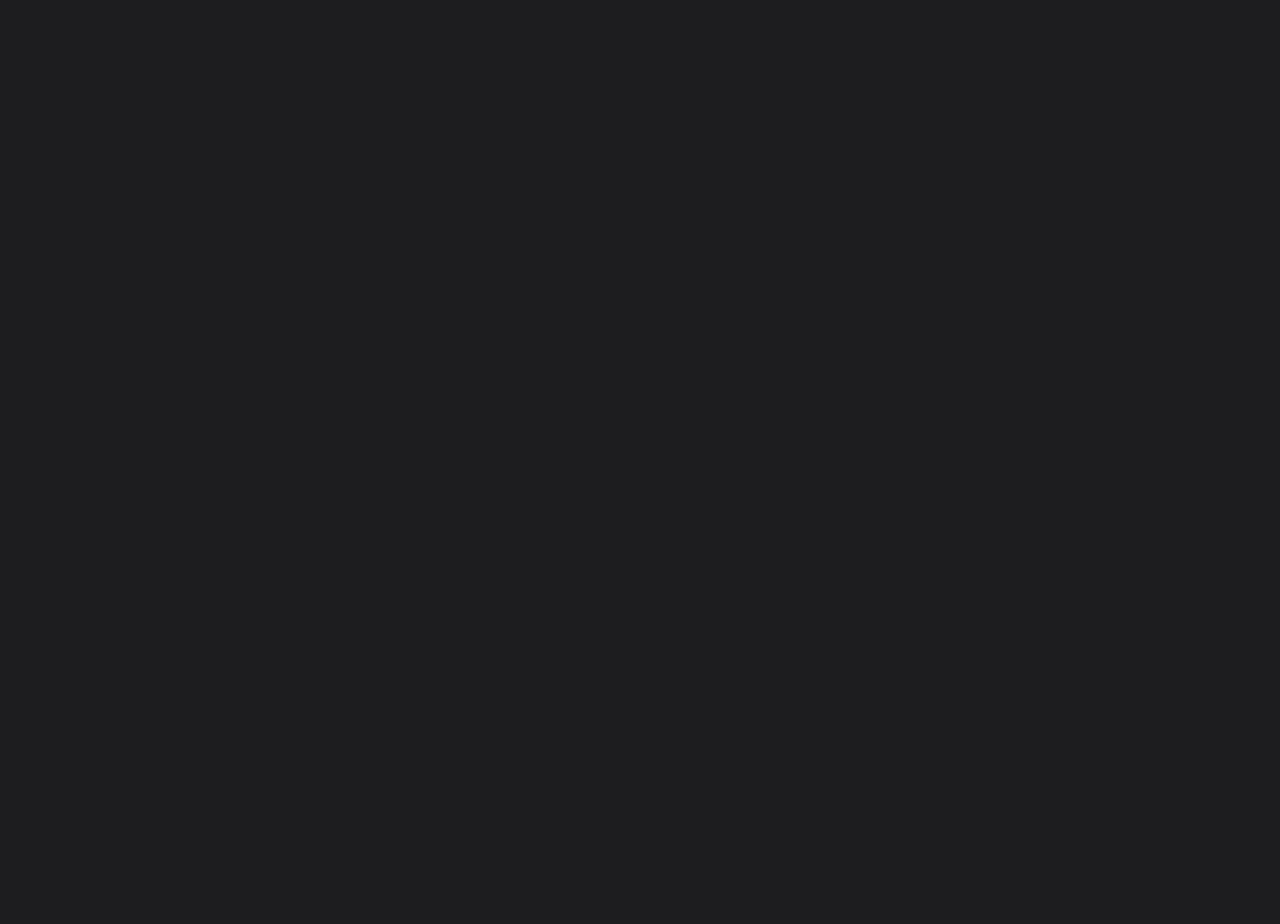
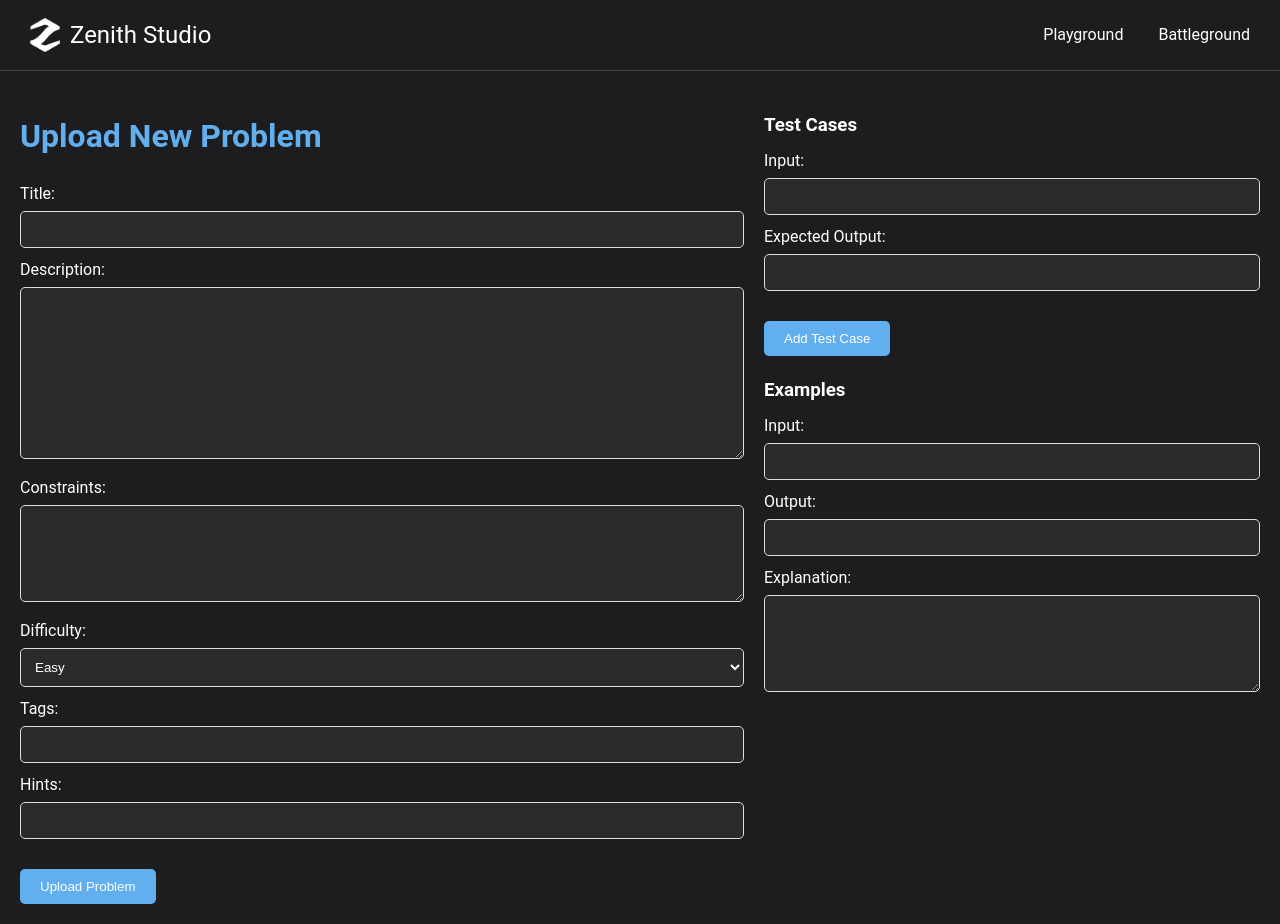
Before and after one commit to SumirVats2003/zenithStudio-frontend, a React (Vite) app: page /upload in a window 1280 px wide. Before the commit this address had no page. Before the commit the page ends 800 px from the top, so only its background shows below. Built offline with nearby package versions, Linux system fonts and the light colour scheme.

Commit message:
created problems upload page

```diff
--- a/src/App.jsx
+++ b/src/App.jsx
@@ -5,6 +5,7 @@
 import Playground from './pages/Playground'
 import Arena from './pages/Arena'
 import ProblemPage from './pages/ProblemPage'
+import UploadPage from './pages/UploadPage'
 
 const App = () => {
   return (
@@ -15,6 +16,7 @@
         <Route path='/playground' element={<Playground />} />
         <Route path='/arena' element={<Arena />} />
         <Route path='/problems/:problemId' element={<ProblemPage />} />
+        <Route path='/upload' element={<UploadPage />} />
       </Routes>
     </Router>
   )
--- a/src/components/InputOutputPanel.css
+++ b/src/components/InputOutputPanel.css
@@ -41,7 +41,7 @@
 }
 
 .output-container {
-  margin-top: 20px;
+  margin-top: 1rem;
   display: flex;
   align-items: flex-start;
   flex-direction: column;
--- a/src/pages/Arena.css
+++ b/src/pages/Arena.css
@@ -57,3 +57,22 @@
   height: 400px;
   margin-top: 5rem;
 }
+
+.button-container {
+  display: flex;
+  justify-content: flex-end;
+  margin-bottom: 20px;
+}
+
+.upload-button {
+  background-color: green;
+  color: white;
+  border: none;
+  padding: 10px 20px;
+  cursor: pointer;
+  border-radius: 5px;
+}
+
+.upload-button:hover {
+  background-color: darkgreen;
+}
--- a/src/pages/Arena.jsx
+++ b/src/pages/Arena.jsx
@@ -6,7 +6,6 @@
 
 const Arena = () => {
   const [problems, setProblems] = useState([])
-  const [selectedProblem, setSelectedProblem] = useState(null)
   const [currentPage, setCurrentPage] = useState(1)
   const [loading, setLoading] = useState(true)
   const problemsPerPage = 20
@@ -30,16 +29,8 @@
   }, [])
 
   const handleProblemSelect = problem => {
-    setSelectedProblem(problem)
     window.location.href = `/problems/${problem.id}`
   }
-
-  const indexOfLastProblem = currentPage * problemsPerPage
-  const indexOfFirstProblem = indexOfLastProblem - problemsPerPage
-  const currentProblems = problems.slice(
-    indexOfFirstProblem,
-    indexOfLastProblem,
-  )
 
   const handlePageChange = pageNumber => {
     setCurrentPage(pageNumber)
@@ -49,6 +40,14 @@
     <>
       <Navbar pgvisible={true} arvisible={false} bgvisible={true} />
       <div className='arena-container'>
+        <div className='button-container'>
+          <button
+            className='upload-button'
+            onClick={() => (window.location.href = '/upload')}
+          >
+            Upload Problem
+          </button>
+        </div>
         <div className='problem-table-container'>
           {loading ? (
             <div className='table-placeholder'>
@@ -74,7 +73,10 @@
           ) : (
             <>
               <ProblemList
-                problems={currentProblems}
+                problems={problems.slice(
+                  (currentPage - 1) * problemsPerPage,
+                  currentPage * problemsPerPage,
+                )}
                 onSelect={handleProblemSelect}
               />
               <Pagination
--- /dev/null
+++ b/src/pages/UploadPage.css
@@ -0,0 +1,82 @@
+.upload-page-container {
+  padding: 20px;
+  display: flex;
+  flex-wrap: wrap;
+}
+
+.upload-page-container h1 {
+  color: #61afef;
+  width: 100%;
+}
+
+.upload-page-container .left-section,
+.upload-page-container .right-section {
+  width: 100%;
+}
+
+@media (min-width: 768px) {
+  .upload-page-container .left-section {
+    width: 60%;
+    padding-right: 20px;
+  }
+
+  .upload-page-container .right-section {
+    width: 40%;
+  }
+}
+
+.upload-page-container label {
+  display: block;
+  margin: 10px 0;
+}
+
+.upload-page-container input,
+.upload-page-container textarea,
+.upload-page-container select {
+  width: 100%;
+  padding: 10px;
+  margin-top: 5px;
+  border: 1px solid #ddd;
+  border-radius: 5px;
+  background-color: rgb(43, 43, 43);
+  color: white;
+  resize: vertical;
+}
+
+.upload-page-container button {
+  background-color: #61afef;
+  color: white;
+  padding: 10px 20px;
+  border: none;
+  border-radius: 5px;
+  cursor: pointer;
+  margin-top: 20px;
+}
+
+.upload-page-container button:hover {
+  background-color: #008cff;
+}
+
+.test-case-section,
+.example-section {
+  margin-top: 20px;
+}
+
+.test-case-section h3,
+.example-section h3 {
+  margin-bottom: 10px;
+}
+
+.add-button {
+  background-color: #61afef;
+  color: white;
+  padding: 5px 10px;
+  border: none;
+  border-radius: 5px;
+  cursor: pointer;
+  margin-top: 10px;
+}
+
+.add-button:hover {
+  background-color: #008cff;
+}
--- /dev/null
+++ b/src/pages/UploadPage.jsx
@@ -0,0 +1,245 @@
+import React, { useState } from 'react'
+import Navbar from '../components/Navbar'
+import './UploadPage.css'
+
+const UploadPage = () => {
+  const [formData, setFormData] = useState({
+    title: '',
+    description: '',
+    constraints: '',
+    testCases: [{ input: '', expectedOutput: '' }],
+    examples: [{ input: '', output: '', explanation: '' }],
+    tags: [''],
+    hints: [''],
+    difficulty: 'EASY',
+  })
+
+  const handleChange = e => {
+    const { name, value } = e.target
+    setFormData(prevData => ({
+      ...prevData,
+      [name]: value,
+    }))
+  }
+
+  const handleTestCaseChange = (index, e) => {
+    const { name, value } = e.target
+    const newTestCases = [...formData.testCases]
+    newTestCases[index][name] = value
+    setFormData(prevData => ({
+      ...prevData,
+      testCases: newTestCases,
+    }))
+  }
+
+  const handleExampleChange = (index, e) => {
+    const { name, value } = e.target
+    const newExamples = [...formData.examples]
+    newExamples[index][name] = value
+    setFormData(prevData => ({
+      ...prevData,
+      examples: newExamples,
+    }))
+  }
+
+  const handleAddTestCase = () => {
+    setFormData(prevData => ({
+      ...prevData,
+      testCases: [...prevData.testCases, { input: '', expectedOutput: '' }],
+    }))
+  }
+
+  const handleSubmit = async e => {
+    e.preventDefault()
+    try {
+      const response = await fetch(
+        `${import.meta.env.VITE_API_URL}/api/problems/upload`,
+        {
+          method: 'POST',
+          headers: {
+            'Content-Type': 'application/json',
+          },
+          body: JSON.stringify(formData),
+        },
+      )
+      if (response.ok) {
+        alert('Problem uploaded successfully!')
+        setFormData({
+          title: '',
+          description: '',
+          constraints: '',
+          testCases: [{ input: '', expectedOutput: '' }],
+          examples: [{ input: '', output: '', explanation: '' }],
+          tags: [''],
+          hints: [''],
+          difficulty: 'EASY',
+        })
+      } else {
+        alert('Error uploading problem.')
+      }
+    } catch (error) {
+      console.error('Error uploading problem:', error)
+      alert('Error uploading problem.')
+    }
+  }
+
+  return (
+    <>
+      <Navbar pgvisible={true} arvisible={false} bgvisible={true} />
+      <div className='upload-page-container'>
+        <div className='left-section'>
+          <h1>Upload New Problem</h1>
+          <form onSubmit={handleSubmit}>
+            <label>
+              Title:
+              <input
+                type='text'
+                name='title'
+                value={formData.title}
+                onChange={handleChange}
+                required
+              />
+            </label>
+            <label>
+              Description:
+              <textarea
+                name='description'
+                value={formData.description}
+                onChange={handleChange}
+                required
+                rows='10'
+              />
+            </label>
+            <label>
+              Constraints:
+              <textarea
+                name='constraints'
+                value={formData.constraints}
+                onChange={handleChange}
+                required
+                rows='5'
+              />
+            </label>
+            <label>
+              Difficulty:
+              <select
+                name='difficulty'
+                value={formData.difficulty}
+                onChange={handleChange}
+                required
+              >
+                <option value='EASY'>Easy</option>
+                <option value='MEDIUM'>Medium</option>
+                <option value='HARD'>Hard</option>
+              </select>
+            </label>
+            <label>
+              Tags:
+              <input
+                type='text'
+                name='tags'
+                value={formData.tags.join(', ')}
+                onChange={e =>
+                  setFormData(prevData => ({
+                    ...prevData,
+                    tags: e.target.value.split(',').map(tag => tag.trim()),
+                  }))
+                }
+              />
+            </label>
+            <label>
+              Hints:
+              <input
+                type='text'
+                name='hints'
+                value={formData.hints.join(', ')}
+                onChange={e =>
+                  setFormData(prevData => ({
+                    ...prevData,
+                    hints: e.target.value.split(',').map(hint => hint.trim()),
+                  }))
+                }
+              />
+            </label>
+            <button type='submit'>Upload Problem</button>
+          </form>
+        </div>
+        <div className='right-section'>
+          <div className='test-case-section'>
+            <h3>Test Cases</h3>
+            {formData.testCases.map((testCase, index) => (
+              <div key={index}>
+                <label>
+                  Input:
+                  <input
+                    type='text'
+                    name='input'
+                    value={testCase.input}
+                    onChange={e => handleTestCaseChange(index, e)}
+                    required
+                  />
+                </label>
+                <label>
+                  Expected Output:
+                  <input
+                    type='text'
+                    name='expectedOutput'
+                    value={testCase.expectedOutput}
+                    onChange={e => handleTestCaseChange(index, e)}
+                    required
+                  />
+                </label>
+              </div>
+            ))}
+            <button
+              type='button'
+              className='add-button'
+              onClick={handleAddTestCase}
+            >
+              Add Test Case
+            </button>
+          </div>
+          <div className='example-section'>
+            <h3>Examples</h3>
+            {formData.examples.map((example, index) => (
+              <div key={index}>
+                <label>
+                  Input:
+                  <input
+                    type='text'
+                    name='input'
+                    value={example.input}
+                    onChange={e => handleExampleChange(index, e)}
+                    required
+                  />
+                </label>
+                <label>
+                  Output:
+                  <input
+                    type='text'
+                    name='output'
+                    value={example.output}
+                    onChange={e => handleExampleChange(index, e)}
+                    required
+                  />
+                </label>
+                <label>
+                  Explanation:
+                  <textarea
+                    name='explanation'
+                    value={example.explanation}
+                    onChange={e => handleExampleChange(index, e)}
+                    required
+                    rows='5'
+                  />
+                </label>
+              </div>
+            ))}
+          </div>
+        </div>
+      </div>
+    </>
+  )
+}
+
+export default UploadPage
```
Also changed, not shown: src/pages/ProblemPage.jsx (+52 -41 lines).
